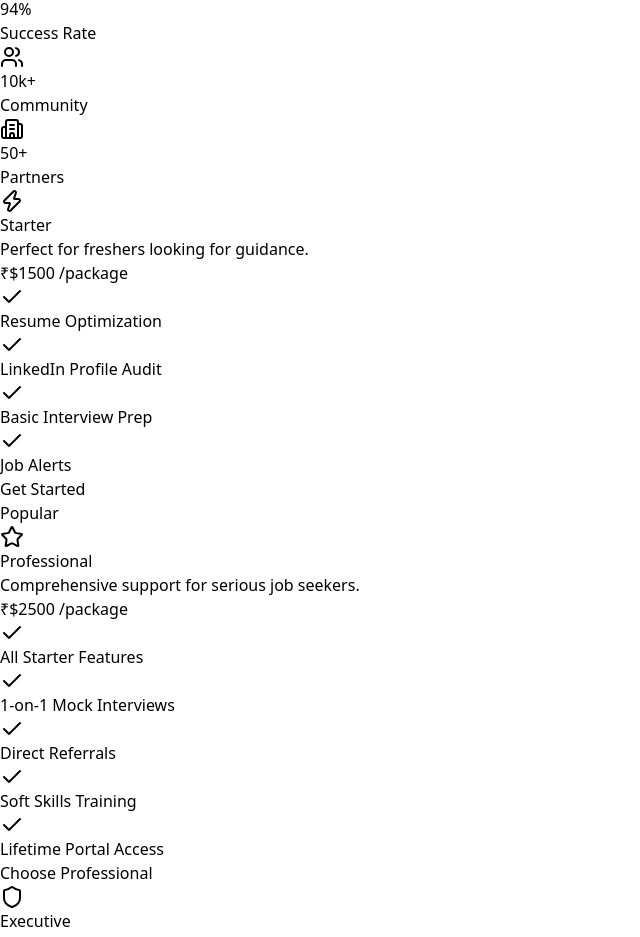
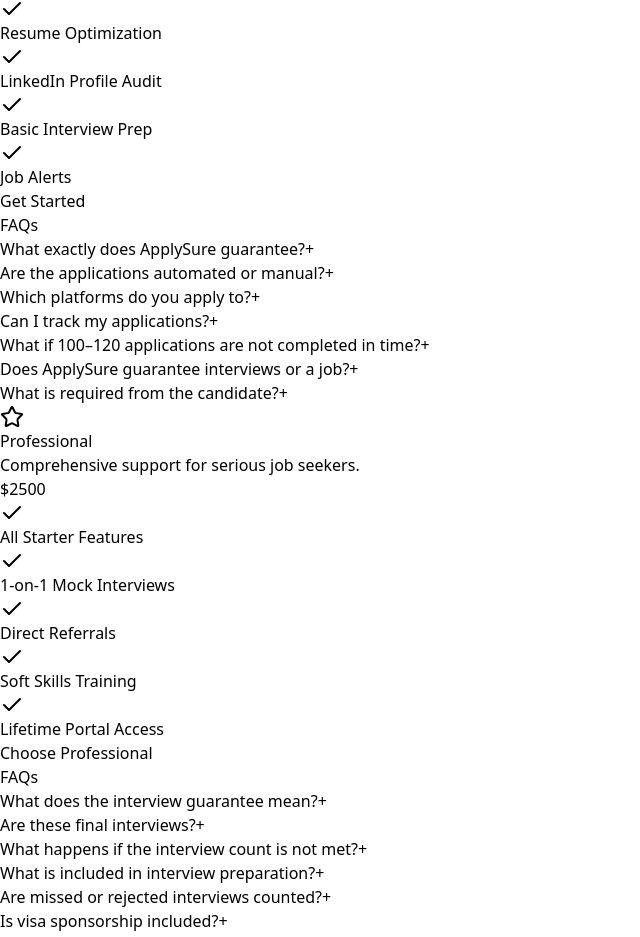
Before and after one commit to jvscenter2909-dot/rb-hires, a React (Vite) app: page /shop in a window 1280 px wide. Shown: the part 536-1473 px from the top of the page, without its empty margins (0-640 px from the left). Built offline with nearby package versions, Linux system fonts and the light colour scheme.

Commit message:
initial commit

```diff
--- a/src/pages/Shop.jsx
+++ b/src/pages/Shop.jsx
@@ -1,12 +1,167 @@
-import React from "react";
+// import React from "react";
+// import { Check, Zap, Star, Shield, Trophy, Users, Building2 } from "lucide-react";
+// import Footer from "../components/Footer";
+
+// const Shop = () => {
+//   const plans = [
+//     {
+//       name: "Starter",
+//       price: "$1500",
+//       description: "Perfect for freshers looking for guidance.",
+//       features: [
+//         "Resume Optimization",
+//         "LinkedIn Profile Audit",
+//         "Basic Interview Prep",
+//         "Job Alerts",
+//       ],
+//       icon: <Zap className="w-5 h-5 text-blue-400" />,
+//       highlight: false,
+//       buttonText: "Get Started",
+//     },
+//     {
+//       name: "Professional",
+//       price: "$2500",
+//       description: "Comprehensive support for serious job seekers.",
+//       features: [
+//         "All Starter Features",
+//         "1-on-1 Mock Interviews",
+//         "Direct Referrals",
+//         "Soft Skills Training",
+//         "Lifetime Portal Access",
+//       ],
+//       icon: <Star className="w-5 h-5 text-amber-500" />,
+//       highlight: true,
+//       buttonText: "Choose Professional",
+//     },
+//     {
+//       name: "Executive",
+//       price: "$5000",
+//       description: "Advanced leadership and tech coaching.",
+//       features: [
+//         "Premium 1:1 Mentorship",
+//         "Salary Negotiation Support",
+//         "Executive Branding",
+//         "Portfolio Development",
+//       ],
+//       icon: <Shield className="w-5 h-5 text-emerald-400" />,
+//       highlight: false,
+//       buttonText: "Contact Us",
+//     },
+//   ];
+
+//   return (
+//     // આ div આખા પેજને કંટ્રોલ કરશે
+//     <div className="flex flex-col min-h-screen bg-[#050505]">
+
+//       {/* મેઈન કન્ટેન્ટ સેક્શન - flex-grow ના કારણે તે ફૂટરને નીચે ધકેલશે */}
+//       <main className="flex-grow py-20 px-6 text-white">
+//         <div className="max-w-7xl mx-auto">
+
+//           {/* Header */}
+//           <div className="text-center mb-16">
+//             <span className="px-4 py-1.5 rounded-full bg-amber-500/10 border border-amber-500/20 text-amber-500 text-[10px] font-bold tracking-[0.2em] uppercase">
+//               Pricing Plans
+//             </span>
+//             <h2 className="text-3xl md:text-5xl font-bold mt-6">
+//               Ready to <span className="text-amber-500">Level Up</span> Your Career?
+//             </h2>
+//           </div>
+
+//           {/* Stats */}
+//           <div className="grid grid-cols-2 md:grid-cols-4 gap-4 mb-16">
+//             {[
+//               { label: "Placements", value: "500+", icon: <Trophy className="w-4 h-4 text-amber-500" /> },
+//               { label: "Success Rate", value: "94%", icon: <Star className="w-4 h-4 text-blue-400" /> },
+//               { label: "Community", value: "10k+", icon: <Users className="w-4 h-4 text-emerald-400" /> },
+//               { label: "Partners", value: "50+", icon: <Building2 className="w-4 h-4 text-purple-400" /> },
+//             ].map((stat, i) => (
+//               <div key={i} className="bg-white/5 border border-white/10 rounded-xl p-5 text-center">
+//                 <div className="flex justify-center mb-2">{stat.icon}</div>
+//                 <div className="text-xl font-bold">{stat.value}</div>
+//                 <div className="text-white/40 text-[10px] uppercase tracking-widest mt-1">
+//                   {stat.label}
+//                 </div>
+//               </div>
+//             ))}
+//           </div>
+
+//           {/* Pricing Cards */}
+//           <div className="grid lg:grid-cols-3 gap-6 items-start mb-20">
+//             {plans.map((plan, index) => (
+//               <div
+//                 key={index}
+//                 className={`relative transition-all duration-300 ${
+//                   plan.highlight
+//                     ? "bg-amber-500/10 border border-amber-500 md:scale-105"
+//                     : "bg-white/[0.03] border border-white/10"
+//                 } rounded-2xl p-6 shadow-lg hover:-translate-y-1`}
+//               >
+//                 {plan.highlight && (
+//                   <div className="absolute top-0 right-0 bg-amber-500 text-black text-[9px] font-bold px-3 py-1 rounded-bl-lg">
+//                     Popular
+//                   </div>
+//                 )}
+
+//                 <div className="mb-4">
+//                   <div className={`w-10 h-10 flex items-center justify-center rounded-lg ${
+//                       plan.highlight ? "bg-amber-500/20" : "bg-white/5"
+//                     }`}>
+//                     {plan.icon}
+//                   </div>
+//                   <h3 className="text-lg font-bold mt-3">{plan.name}</h3>
+//                   <p className="text-white/50 text-xs">{plan.description}</p>
+//                 </div>
+
+//                 <div className="mb-5">
+//                   <span className="text-3xl font-bold">₹{plan.price}</span>
+//                   <span className="text-white/30 text-xs"> /package</span>
+//                 </div>
+
+//                 <div className="space-y-2 mb-5">
+//                   {plan.features.map((f, i) => (
+//                     <div key={i} className="flex items-center gap-2">
+//                       <Check className="w-3.5 h-3.5 text-amber-500" />
+//                       <span className="text-white/70 text-xs">{f}</span>
+//                     </div>
+//                   ))}
+//                 </div>
+
+//                 <button className={`w-full py-2.5 rounded-lg text-xs font-semibold transition ${
+//                     plan.highlight
+//                       ? "bg-amber-500 text-black hover:bg-amber-400"
+//                       : "bg-white/10 hover:bg-white/20"
+//                   }`}>
+//                   {plan.buttonText}
+//                 </button>
+//               </div>
+//             ))}
+//           </div>
+//         </div>
+//       </main>
+
+//       <Footer />
+//     </div>
+//   );
+// };
+
+// export default Shop;
+
+import React, { useState } from "react";
 import { Check, Zap, Star, Shield, Trophy, Users, Building2 } from "lucide-react";
 import Footer from "../components/Footer";
 
 const Shop = () => {
+  const [openFaq, setOpenFaq] = useState(null);
+
+  const toggleFaq = (id) => {
+    setOpenFaq(openFaq === id ? null : id);
+  };
+
   const plans = [
     {
       name: "Starter",
-      price: "$1500",
+      price: "1500",
+      currency: "$",
       description: "Perfect for freshers looking for guidance.",
       features: [
         "Resume Optimization",
@@ -18,9 +173,11 @@
       highlight: false,
       buttonText: "Get Started",
     },
+
     {
       name: "Professional",
-      price: "$2500",
+      price: "2500",
+      currency: "$",
       description: "Comprehensive support for serious job seekers.",
       features: [
         "All Starter Features",
@@ -35,7 +192,8 @@
     },
     {
       name: "Executive",
-      price: "$5000",
+      price: "5000",
+      currency: "$",
       description: "Advanced leadership and tech coaching.",
       features: [
         "Premium 1:1 Mentorship",
@@ -49,11 +207,99 @@
     },
   ];
 
+const faqs = {
+  1500: [
+    {
+      q: "What exactly does ApplySure guarantee?",
+      a: "ApplySure™ guarantees the submission of 100–120 verified job applications within 100 working days. The guarantee applies only to application execution, not interview calls or job offers.",
+    },
+    {
+      q: "Are the applications automated or manual?",
+      a: "All applications are manually submitted by Technexa’s team to ensure relevance, accuracy, and proper role alignment. No bulk or automated submissions are used.",
+    },
+    {
+      q: "Which platforms do you apply to?",
+      a: "We apply through: Company career portals, LinkedIn Jobs, Trusted job boards relevant to your role and location",
+    },
+    {
+      q: "Can I track my applications?",
+      a: "Yes. You receive a shared application tracking sheet showing applied roles, companies, and dates.",
+    },
+    {
+      q: "What if 100–120 applications are not completed in time?",
+      a: "If the guaranteed number is not completed within 100 working days, Technexa will complete the remaining applications at no extra cost.",
+    },
+    {
+      q: "Does ApplySure guarantee interviews or a job?",
+      a: "No. ApplySure™ does not guarantee interviews, job offers, salary outcomes, or visa sponsorship.",
+    },
+    {
+      q: "What is required from the candidate?",
+      a: "You must approve your resume on time, provide accurate information, and remain responsive during the program.",
+    },
+  ],
+
+  2500: [
+    {
+      q: "What does the interview guarantee mean?",
+      a: "InterviewSure™ guarantees 12–22 interview opportunities, depending on your experience, technology stack, and market demand.",
+    },
+    {
+      q: "Are these final interviews?",
+      a: "The interviews may include HR screening calls, technical interviews, or early-stage interview rounds. Final selection or job offers are not guaranteed.",
+    },
+    {
+      q: "What happens if the interview count is not met?",
+      a: "If the committed interview count is not achieved within 100 working days, RB Hires consulting will continue interview marketing at no additional cost until the guarantee is fulfilled.",
+    },
+    {
+      q: "What is included in interview preparation?",
+      a: "Mock interviews (technical and HR), Resume walkthrough coaching, Common interview Q&A, Feedback-based improvement sessions",
+    },
+    {
+      q: "Are missed or rejected interviews counted?",
+      a: "No. Interviews missed, declined, or rejected by the candidate are not counted toward the guarantee.",
+    },
+    {
+      q: "Is visa sponsorship included?",
+      a: "No. InterviewSure™ does not guarantee visa sponsorship, relocation, or salary outcomes.",
+    },
+    {
+      q: "What are my responsibilities as a candidate?",
+      a: "You must attend mock interviews, be available for real interview calls, apply feedback, and remain responsive.",
+    },
+  ],
+
+  5000: [
+    {
+      q: "What job guarantee does JobSure provide?",
+      a: "JobSure guarantees job placement within 180 days in a full-time, contract, or contract-to-hire role aligned with your skills and experience.",
+    },
+    {
+      q: "What happens if I don’t get a job in 180 days?",
+      a: "If you do not secure a job within 180 days, refund terms will apply as outlined in our company policy.",
+    },
+    {
+      q: "Are there any conditions for the refund?",
+      a: "Yes. Refunds are not applicable if the candidate misses or declines interviews, is unresponsive or non-cooperative, rejects reasonable job offers, provides incorrect information, or violates program guidelines.",
+    },
+    {
+      q: "Is technical training included?",
+      a: "Yes. If required, technology-specific training and interview-focused upskilling are provided at no additional cost.",
+    },
+    {
+      q: "Can I choose the job location or salary?",
+      a: "We align roles with your preferences, but location, salary, and employer decisions are not guaranteed.",
+    },
+    {
+      q: "Will RB Hires consulting apply for jobs on my behalf?",
+      a: "Yes. Technexa manages job applications, recruiter outreach, and follow-ups throughout the program.",
+    },
+  ],
+};
+
   return (
-    // આ div આખા પેજને કંટ્રોલ કરશે
     <div className="flex flex-col min-h-screen bg-[#050505]">
-
-      {/* મેઈન કન્ટેન્ટ સેક્શન - flex-grow ના કારણે તે ફૂટરને નીચે ધકેલશે */}
       <main className="flex-grow py-20 px-6 text-white">
         <div className="max-w-7xl mx-auto">
 
@@ -67,78 +313,63 @@
             </h2>
           </div>
 
-          {/* Stats */}
-          <div className="grid grid-cols-2 md:grid-cols-4 gap-4 mb-16">
-            {[
-              { label: "Placements", value: "500+", icon: <Trophy className="w-4 h-4 text-amber-500" /> },
-              { label: "Success Rate", value: "94%", icon: <Star className="w-4 h-4 text-blue-400" /> },
-              { label: "Community", value: "10k+", icon: <Users className="w-4 h-4 text-emerald-400" /> },
-              { label: "Partners", value: "50+", icon: <Building2 className="w-4 h-4 text-purple-400" /> },
-            ].map((stat, i) => (
-              <div key={i} className="bg-white/5 border border-white/10 rounded-xl p-5 text-center">
-                <div className="flex justify-center mb-2">{stat.icon}</div>
-                <div className="text-xl font-bold">{stat.value}</div>
-                <div className="text-white/40 text-[10px] uppercase tracking-widest mt-1">
-                  {stat.label}
+          {/* Plans */}
+          <div className="grid lg:grid-cols-3 gap-6 mb-20 items-start">
+            {plans.map((plan, index) => (
+              <div key={index} className={`rounded-2xl p-6 border h-fit self-start ${plan.highlight ? "border-amber-500 bg-amber-500/10" : "border-white/10 bg-white/5"}`}>
+                <div className="flex items-center gap-2">
+                  {plan.icon}
+                  <h3 className="text-lg font-bold">{plan.name}</h3>
+                </div>
+                <p className="text-white/50 text-sm mt-2">{plan.description}</p>
+               <div className="text-3xl font-bold mt-4">
+  {plan.currency}{plan.price}
+</div>
+
+                <div className="mt-4 space-y-2">
+                  {plan.features.map((f, i) => (
+                    <div key={i} className="flex gap-2 items-center text-xs text-white/70">
+                      <Check className="w-3 h-3 text-amber-500" />
+                      {f}
+                    </div>
+                  ))}
+                </div>
+
+                <button className="w-full mt-6 py-2 bg-amber-500 text-black rounded-lg text-sm">
+                  {plan.buttonText}
+                </button>
+
+                {/* FAQs */}
+                <div className="mt-8">
+                  <h4 className="font-semibold mb-3">FAQs</h4>
+                  <div className="space-y-2">
+                    {faqs[plan.price].map((item, i) => {
+                      const id = plan.price + "-" + i;
+                      return (
+                        <div key={id} className="border border-white/10 rounded-lg">
+                          <button
+                            className="w-full text-left p-3 text-xs flex justify-between"
+                            onClick={() => toggleFaq(id)}
+                          >
+                            {item.q}
+                            <span>{openFaq === id ? "-" : "+"}</span>
+                          </button>
+                          {openFaq === id && (
+                            <div className="p-3 text-xs text-white/60">
+                              {item.a}
+                            </div>
+                          )}
+                        </div>
+                      );
+                    })}
+                  </div>
                 </div>
               </div>
             ))}
           </div>
 
-          {/* Pricing Cards */}
-          <div className="grid lg:grid-cols-3 gap-6 items-start mb-20">
-            {plans.map((plan, index) => (
-              <div
-                key={index}
-                className={`relative transition-all duration-300 ${
-                  plan.highlight
-                    ? "bg-amber-500/10 border border-amber-500 md:scale-105"
-                    : "bg-white/[0.03] border border-white/10"
-                } rounded-2xl p-6 shadow-lg hover:-translate-y-1`}
-              >
-                {plan.highlight && (
-                  <div className="absolute top-0 right-0 bg-amber-500 text-black text-[9px] font-bold px-3 py-1 rounded-bl-lg">
-                    Popular
-                  </div>
-                )}
-
-                <div className="mb-4">
-                  <div className={`w-10 h-10 flex items-center justify-center rounded-lg ${
-                      plan.highlight ? "bg-amber-500/20" : "bg-white/5"
-                    }`}>
-                    {plan.icon}
-                  </div>
-                  <h3 className="text-lg font-bold mt-3">{plan.name}</h3>
-                  <p className="text-white/50 text-xs">{plan.description}</p>
-                </div>
-
-                <div className="mb-5">
-                  <span className="text-3xl font-bold">₹{plan.price}</span>
-                  <span className="text-white/30 text-xs"> /package</span>
-                </div>
-
-                <div className="space-y-2 mb-5">
-                  {plan.features.map((f, i) => (
-                    <div key={i} className="flex items-center gap-2">
-                      <Check className="w-3.5 h-3.5 text-amber-500" />
-                      <span className="text-white/70 text-xs">{f}</span>
-                    </div>
-                  ))}
-                </div>
-
-                <button className={`w-full py-2.5 rounded-lg text-xs font-semibold transition ${
-                    plan.highlight
-                      ? "bg-amber-500 text-black hover:bg-amber-400"
-                      : "bg-white/10 hover:bg-white/20"
-                  }`}>
-                  {plan.buttonText}
-                </button>
-              </div>
-            ))}
-          </div>
         </div>
       </main>
-
       <Footer />
     </div>
   );
```
